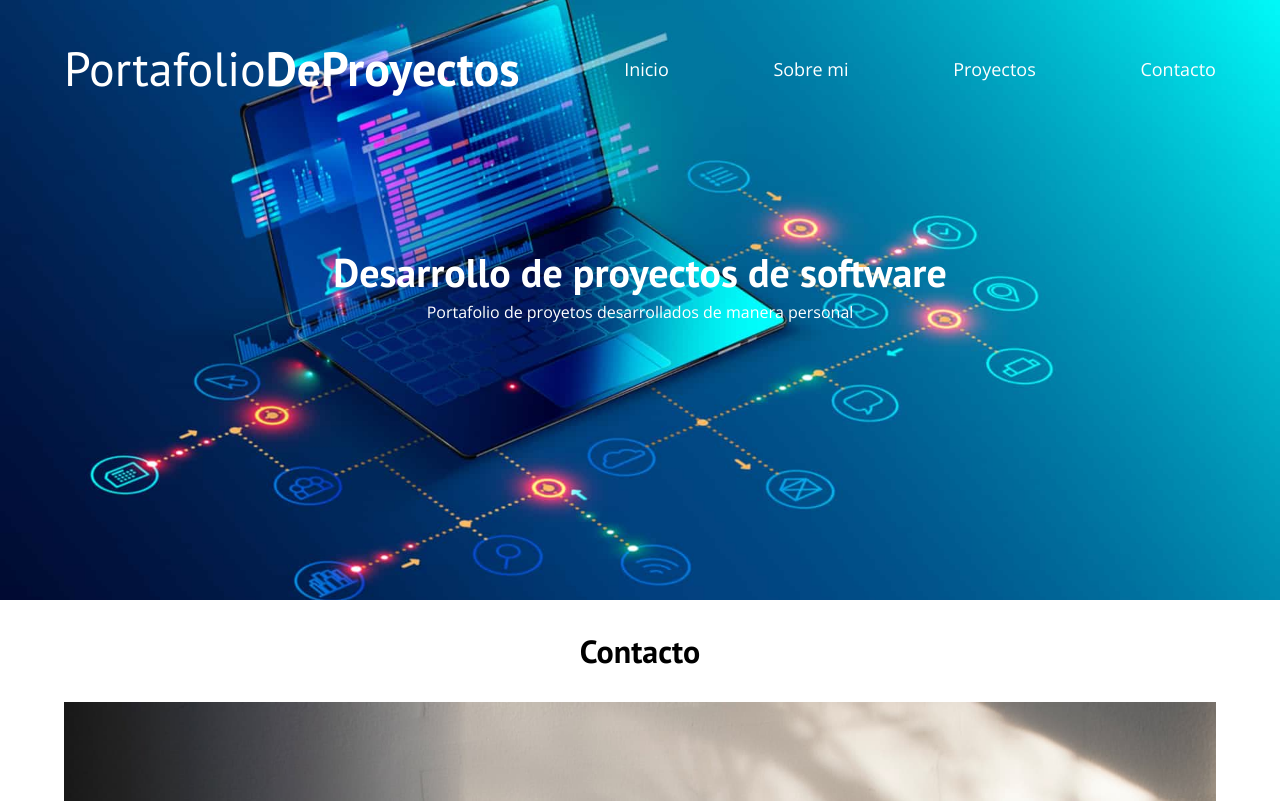
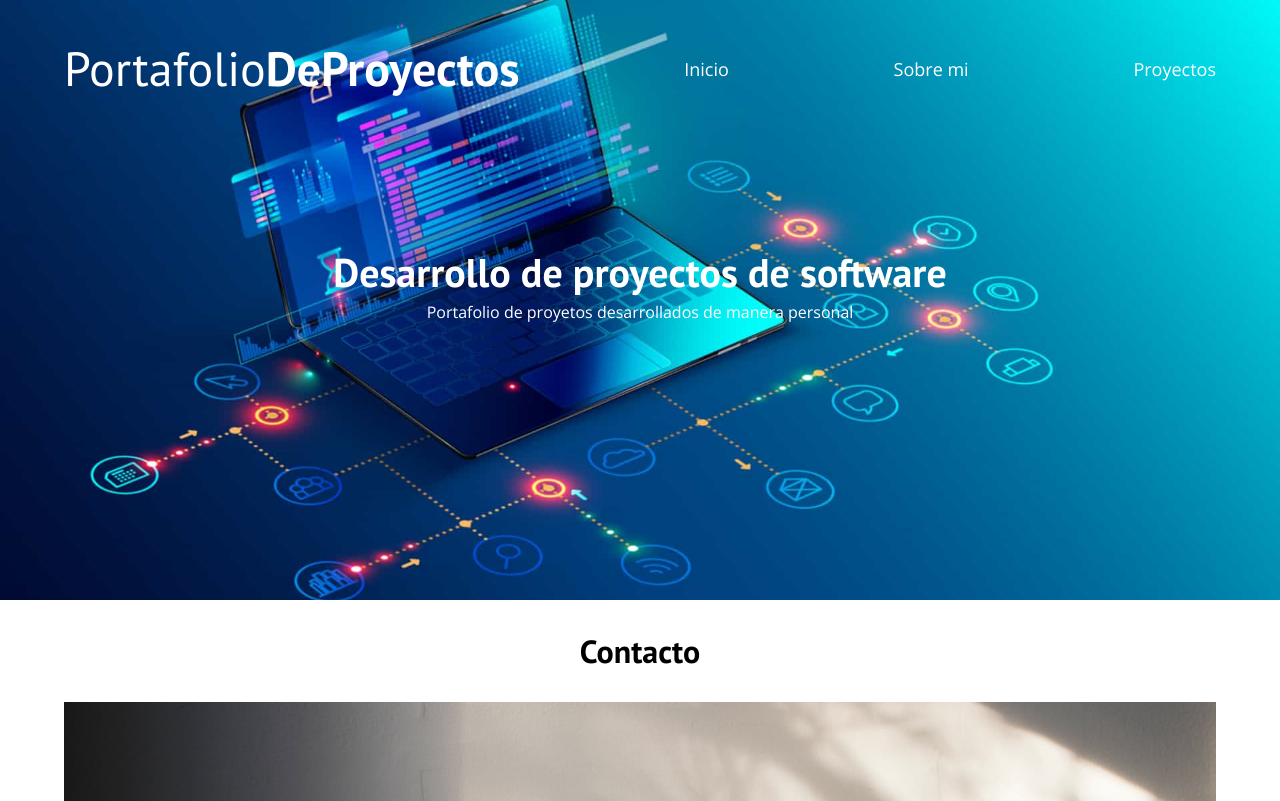
Before and after one commit to Gustavo-sg01/Prueba_portafolio, a plain HTML site: page contacto.html in a window 1280 px wide. Shown: the top 801 px of the page. Drawn offline with nearby package versions, Linux system fonts and the light colour scheme.

Commit message:
Correccion de contacto

```diff
--- a/contacto.html
+++ b/contacto.html
@@ -21,7 +21,7 @@
                     <a href="index.html" class="navegacion__enlace">Inicio</a>
                     <a href="#" class="navegacion__enlace">Sobre mi</a>
                     <a href="proyectos.html" class="navegacion__enlace">Proyectos</a>
-                    <a href="contacto.html" class="navegacion__enlace">Contacto</a>
+
                 </nav>
             </div>
         </div>
```
